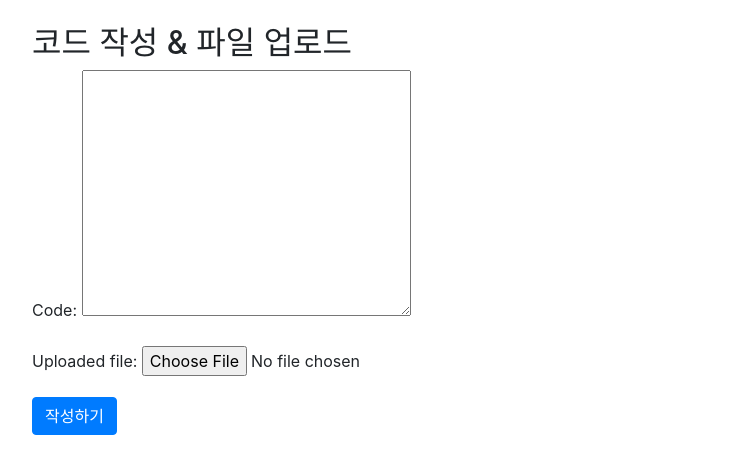
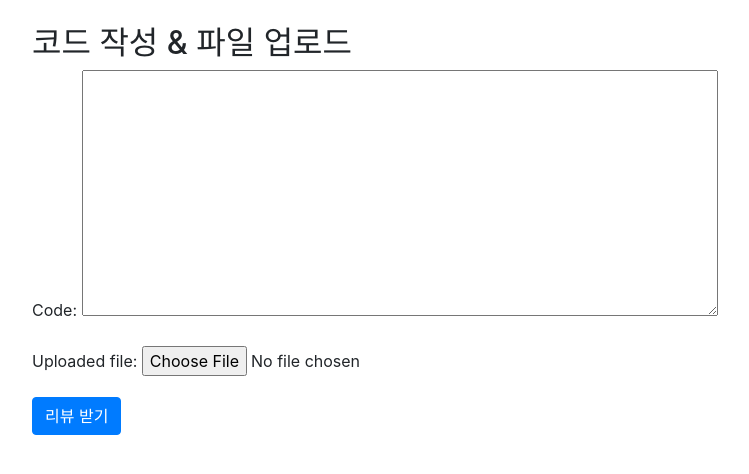
Before and after one commit to over-ture/kdt4_semi_project, a Django app: page /accounts/upload/ in a window 1280 px wide. Shown: the part 56-530 px from the top of the page, without its empty margins (53-802 px from the left). Run offline with Django 4.2, Linux system fonts and the light colour scheme; the visitor is signed in with stand-in values (Sample User, id 1); some libraries are stand-ins or nearby versions.

```diff
--- a/codereview/accounts/forms.py
+++ b/codereview/accounts/forms.py
@@ -3,7 +3,7 @@ from django.contrib.auth.forms import UserCreationForm
 from .models import CodeReview
 
 class CodeReviewForm(forms.ModelForm):
-    code = forms.CharField(required=False, widget=forms.Textarea(attrs={'rows': 10, 'cols': 30}))
+    code = forms.CharField(required=False, widget=forms.Textarea(attrs={'rows': 10, 'cols': 60}))
     class Meta:
         model = CodeReview
         fields = ['code', 'uploaded_file']
--- a/codereview/accounts/templates/accounts/upload_code.html
+++ b/codereview/accounts/templates/accounts/upload_code.html
@@ -5,6 +5,6 @@
 <form method="post" enctype="multipart/form-data">
     {% csrf_token %}
     {{ form.as_p }}
-    <button type="submit" class="btn btn-primary">작성하기</button>
+    <button type="submit" class="btn btn-primary">리뷰 받기</button>
 </form>
 {% endblock %}
```
